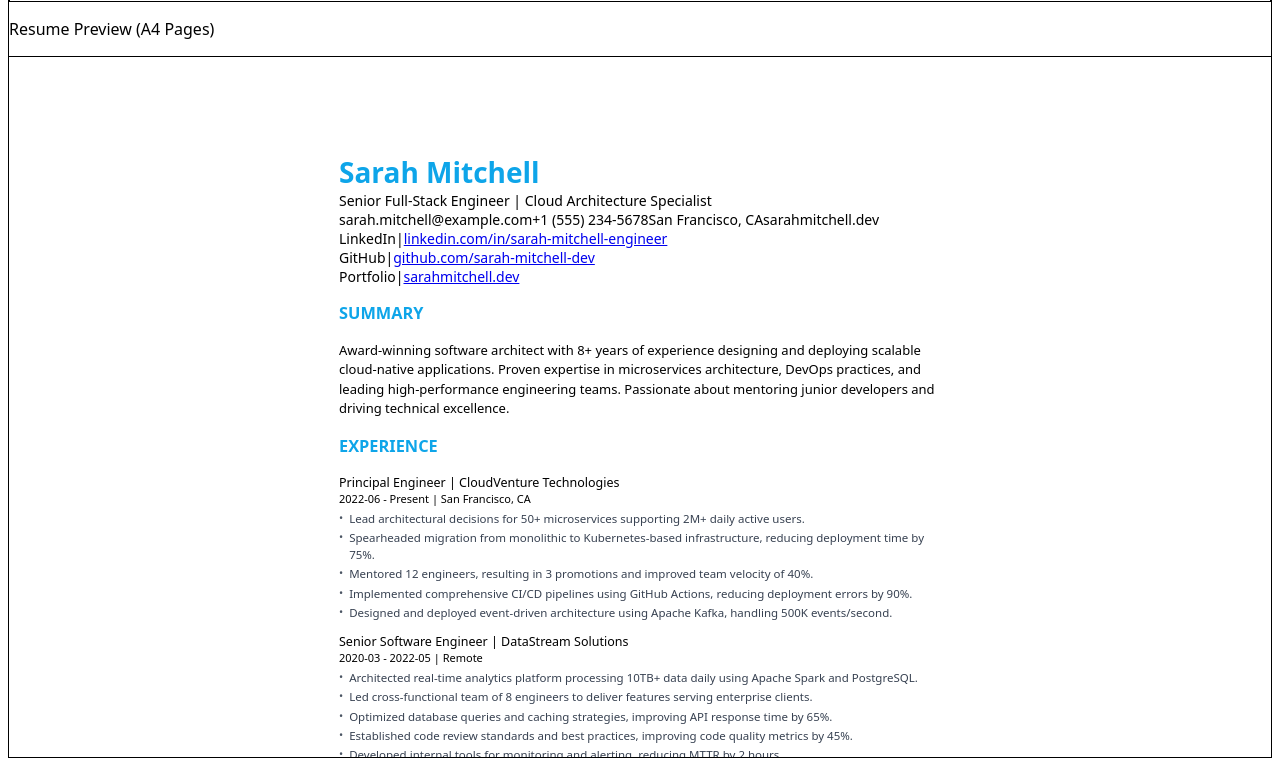
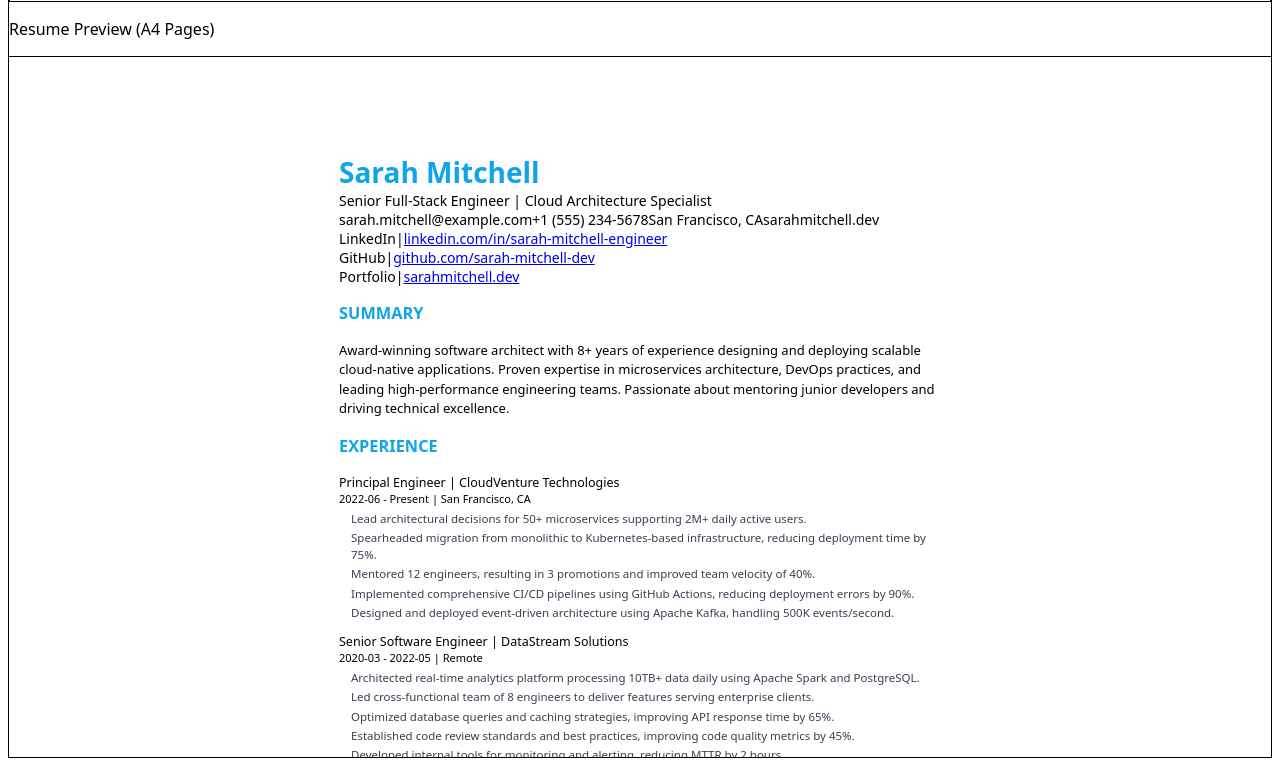
Before and after one commit to axcel-blade/resume-builder, a React (Vite) app: page / in a window 1280 px wide. Shown: the part 636-1402 px from the top of the page. Built offline with nearby package versions, Linux system fonts and the light colour scheme.

Commit message:
Work 100%

```diff
--- a/src/components/TemplateSharedParts.jsx
+++ b/src/components/TemplateSharedParts.jsx
@@ -17,44 +17,24 @@ export function Section({ title, accent, children }) {
   );
 }
 
-// Shared bullet list renderer — div-based, no CSS list-style
-function BulletList({ items }) {
+// Shared item list renderer — no bullets, just indented lines
+function ItemList({ items }) {
   if (!items || items.length === 0) return null;
   return (
-    <div style={{ marginTop: "4px" }}>
+    <div style={{ marginTop: "4px", paddingLeft: "12px" }}>
       {items.map((b, i) => (
         <div
           key={i}
           style={{
-            display: "flex",
-            alignItems: "flex-start",
+            fontSize: "11.5px",
+            lineHeight: "1.5",
+            color: "#374151",
             marginBottom: "2px",
-            gap: "6px",
+            wordWrap: "break-word",
+            overflowWrap: "break-word",
           }}
         >
-          <span
-            style={{
-              fontSize: "11px",
-              lineHeight: "1.5",
-              color: "#4b5563",
-              flexShrink: 0,
-              marginTop: "0px",
-            }}
-          >
-            •
-          </span>
-          <span
-            style={{
-              fontSize: "11.5px",
-              lineHeight: "1.5",
-              color: "#374151",
-              flex: 1,
-              wordWrap: "break-word",
-              overflowWrap: "break-word",
-            }}
-          >
-            {b}
-          </span>
+          {b}
         </div>
       ))}
     </div>
@@ -74,7 +54,7 @@ export function ExperienceBlock({ e }) {
       <div className="text-[11px] text-gray-500 mb-1 m-0">
         {e.start} - {e.end || "Present"} {e.location && `| ${e.location}`}
       </div>
-      <BulletList items={e.bullets} />
+      <ItemList items={e.bullets} />
     </div>
   );
 }
@@ -92,7 +72,7 @@ export function EducationBlock({ e }) {
       <div className="text-[11px] text-gray-500 mb-1 m-0">
         {e.start} - {e.end} {e.location && `| ${e.location}`}
       </div>
-      <BulletList items={e.bullets} />
+      <ItemList items={e.bullets} />
     </div>
   );
 }
@@ -107,7 +87,7 @@ export function ProjectsBlock({ p }) {
       <div className="text-[11px] text-gray-500 mb-1 m-0">
         {p.organization} | {p.start} - {p.end}
       </div>
-      <BulletList items={p.bullets} />
+      <ItemList items={p.bullets} />
     </div>
   );
 }
@@ -127,7 +107,7 @@ export function AchievementsBlock({ a }) {
           {a.year}
         </div>
       )}
-      <BulletList items={a.bullets} />
+      <ItemList items={a.bullets} />
     </div>
   );
 }
@@ -139,7 +119,7 @@ export function SkillsBlock({ group }) {
       <p className="font-semibold text-[12px] text-gray-800 m-0">
         {group.title}
       </p>
-      <BulletList items={group.bullets} />
+      <ItemList items={group.bullets} />
     </div>
   );
 }
```
